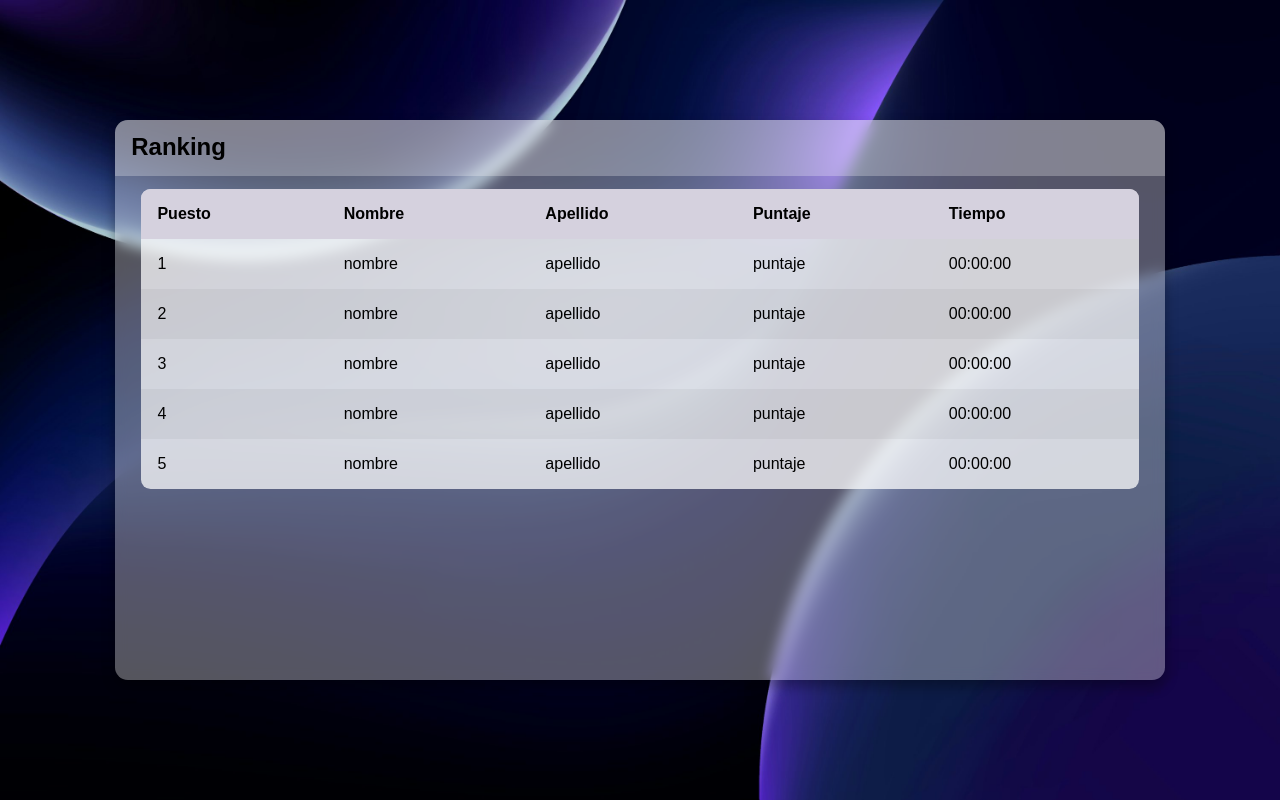
After one commit to WillReyess/Proyecto_redes_II, a PHP site: page /Proyecto_redes_II/views/dashboard_ranking.html in a window 1280 px wide. The commit adds this page. Run offline with PHP 8.4, Linux system fonts and the light colour scheme.

```diff
--- /dev/null
+++ b/public/css/dashboardStyle.css
@@ -0,0 +1,78 @@
+* {
+    margin: 0;
+    padding: 0;
+    box-sizing: border-box;
+    font-family: sans-serif;
+}
+
+body {
+    min-height: 100vh;
+    background: url(http://localhost/Proyecto_redes_II/assets/fondo_dashboard.jpeg) center /cover;
+    display: flex;
+    justify-content: center;
+    align-items: center;
+}
+
+main.table {
+    width: 82vw;
+    height: 70vh;
+    background-color: #fff5;
+    backdrop-filter: blur(7px);
+    box-shadow: 0 .4rem .8rem #0005;
+    border-radius: .8rem;
+    overflow: hidden;
+}
+
+.table__header {
+    width: 100%;
+    height: 10%;
+    background-color: #fff4;
+    padding: .8rem 1rem;
+}
+
+.table__body {
+    width: 95%;
+    max-height: calc(89% - 1.6rem);
+    background-color: #fffb;
+    margin: .8rem auto;
+    border-radius: .6rem;
+    overflow: auto;
+    overflow: overlay;
+}
+
+table {
+    width: 100%;
+}
+
+table, th, td {
+    border-collapse: collapse;
+    padding: 1rem;
+    text-align: left;
+}
+
+thead th {
+    position: sticky;
+    top: 0;
+    left: 0;
+    background-color: #d5d1defe;
+    cursor: pointer;
+    text-transform: capitalize;
+}
+tbody tr:nth-child(even) {
+    background-color: #0000000b;
+}
+tbody tr:hover {
+    background-color: #fff6;
+}
+
+.status {
+    padding: .4rem 0;
+    border-radius: 2rem;
+    text-align: center;
+}
+
+@media (max-width: 1000px) {
+    td:not(:first-of-type) {
+        min-width: 12.1rem;
+    }
+}
--- a/src/GameScene.js
+++ b/src/GameScene.js
@@ -305,7 +305,7 @@ export default class EscenaJuego extends Phaser.Scene {
         // Detenemos el temporizador
         this.eventoTemporizador.remove(false);
 
-        let mensaje = (this.puntaje >= this.metaPuntaje) ? "¡Ganaste!" : "Perdiste";
+        let mensaje = (this.puntaje >= this.metaPuntaje) ? "You Win!" : "Game Over!";
 
         // Coordenadas centradas de la cámara
         const centroX = this.cameras.main.width / 2;
@@ -322,6 +322,10 @@ export default class EscenaJuego extends Phaser.Scene {
         // Pausamos física e inputs
         this.physics.pause();
         this.input.enabled = false;
+
+        this.time.delayedCall(3000, () => {
+            window.location.href = "http://localhost/Proyecto_redes_II/views/wheel.html"; // Redirigir a la ruleta
+        });
 
         // Calcular el tiempo jugado
         let tiempoJugado = 60 - this.tiempoRestante; // Tiempo total menos el tiempo restante
--- /dev/null
+++ b/views/dashboard_ranking.html
@@ -0,0 +1,67 @@
+<!DOCTYPE html>
+<html lang="es">
+<head>
+    <meta charset="UTF-8">
+    <meta name="viewport" content="width=device-width, initial-scale=1.0">
+    <title>Ranked</title>
+    <link rel="stylesheet" href="http://localhost/Proyecto_redes_II/public/css/dashboardStyle.css">
+</head>
+<body>
+  <main class="table" id="customers_table">
+    <section class="table__header">
+        <h1>Ranking</h1>
+
+    </section>
+    <section class="table__body">
+        <table>
+            <thead>
+                <tr>
+                    <th> Puesto </th>
+                    <th> Nombre </th>
+                    <th> Apellido</th>
+                    <th> Puntaje </th>
+                    <th> Tiempo</th>
+                </tr>
+            </thead>
+            <tbody>
+                <tr>
+                    <td> 1 </td>
+                    <td> nombre</td>
+                    <td> apellido </td>
+                    <td> puntaje </td>
+                    <td>00:00:00</td>
+                </tr>
+                <tr>
+                  <td> 2 </td>
+                  <td> nombre</td>
+                  <td> apellido </td>
+                  <td> puntaje </td>
+                  <td>00:00:00</td>
+                </tr>
+                <tr>
+                  <td> 3 </td>
+                  <td> nombre</td>
+                  <td> apellido </td>
+                  <td> puntaje </td>
+                  <td>00:00:00</td>
+                </tr>
+                <tr>
+                  <td> 4 </td>
+                  <td> nombre</td>
+                  <td> apellido </td>
+                  <td> puntaje </td>
+                  <td>00:00:00</td>
+                </tr>
+                <tr>
+                  <td> 5 </td>
+                  <td> nombre</td>
+                  <td> apellido </td>
+                  <td> puntaje </td>
+                  <td>00:00:00</td>
+                </tr>
+            </tbody>
+        </table>
+    </section>
+</main>
+</body>
+</html>
```
Also changed, not shown: controllers/authController.php (+13 -1 lines), public/css/dashboard.css (deleted, +0 -127 lines), public/css/wheelStyle.css (+67 -0 lines), views/dashboar_ranked.html (deleted, +0 -63 lines), views/wheel.html (+11 -1 lines), assets/fondo_dashboard.jpeg (added).
